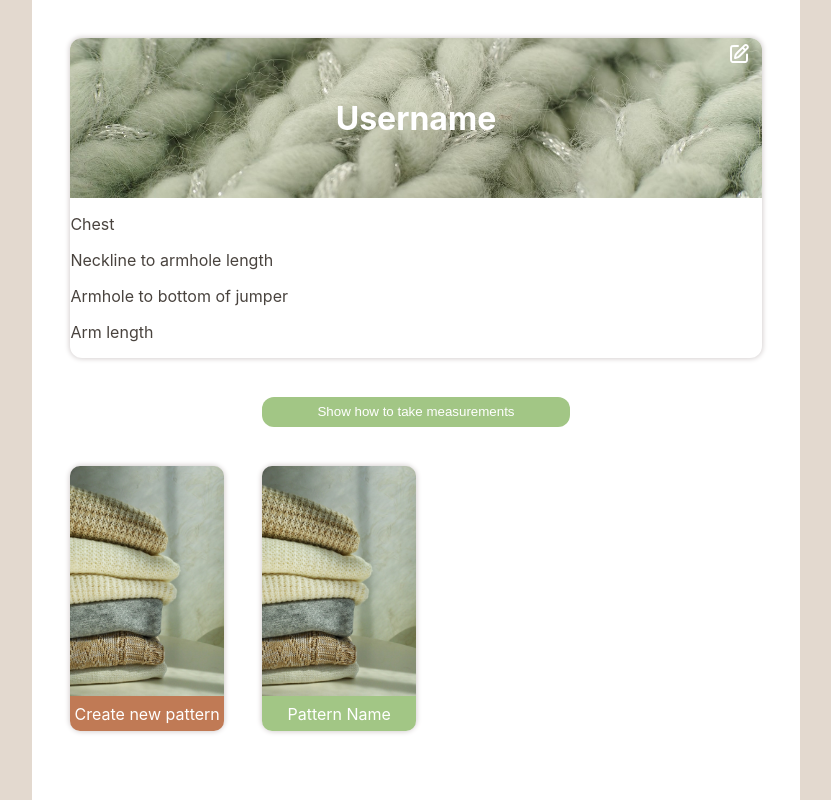
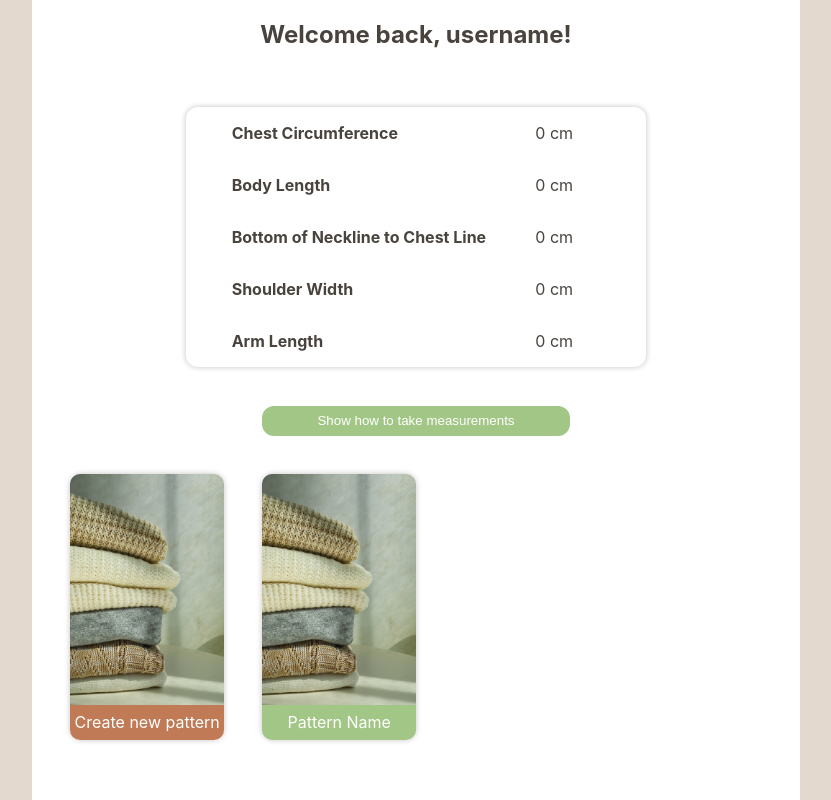
Before and after one commit to ClaireAdele/jumper-generator, a React (Create React App) app: page /profile in a window 1280 px wide. Shown: the whole page, without its empty margins (224-1055 px from the left). Built offline with nearby package versions, Linux system fonts and the light colour scheme.

Commit message:
streamlined some code for readability/quality, started playing around design for profile

```diff
--- a/src/components/homepage/Homepage.css
+++ b/src/components/homepage/Homepage.css
@@ -165,3 +165,65 @@
     text-align: center;
     align-self: center;
 }
+
+@media (max-width: 768px) {
+    #imgContainer {
+        flex-direction: column; /* Stack content vertically */
+        text-align: center; /* Center text for better readability */
+    }
+
+    #websiteTitle {
+        margin-left: 0; /* Center the title on mobile */
+        margin-top: 20px; /* Add spacing for better layout */
+    }
+
+    #pattern-creation {
+        width: 90%; /* Take up more space on smaller screens */
+        margin: 2% auto;
+    }
+
+    .pattern-creation-card {
+        max-width: 100%; /* Make cards full-width on mobile */
+        margin: 2% auto;
+    }
+
+    #description {
+        margin: 5% 10%; /* Reduce side margins for smaller screens */
+    }
+
+    .auth-form {
+        width: 80%; /* Expand the form width */
+        margin: 5% auto;
+    }
+
+    .form-container {
+        margin: 10% 5%;
+    }
+
+    #faq {
+        padding: 5%;
+    }
+
+    #faq-container {
+        margin: 2% 5%;
+    }
+
+    #about {
+        flex-direction: column; /* Stack image and text vertically */
+        text-align: center;
+    }
+
+    #my-picture {
+        max-width: 50%; /* Larger image on mobile */
+        margin: 2% auto;
+    }
+
+    #about-me {
+        margin: 2% 5%;
+    }
+
+    .auth-button {
+        margin: 10% auto;
+        width: 80%; /* Full-width buttons on mobile */
+    }
+}
--- a/src/components/pattern-data-entry/DataEntry.js
+++ b/src/components/pattern-data-entry/DataEntry.js
@@ -4,7 +4,6 @@ import "./DataEntry.css";
 import MeasurementsEntry from "./data-entry-children/MeasurementsEntry";
 import HowToTakeMeasurements from "./data-entry-children/HowToTakeMeasurements";
 import DesiredFit from "./data-entry-children/DesiredFit";
-import { FinalJumperDataContextProvider } from "./data-entry-context/FinalJumperDataContext"
 
 const DataEntry = () => {
 
@@ -12,7 +11,6 @@ const DataEntry = () => {
       <div className="pageBackground">
         <div className="pageShaper">
           <div id="data-entry-page">
-            {/* <FinalJumperDataContextProvider value={{}}> */}
             <div id="data-entry-container">
               <MeasurementsEntry />
               <DesiredFit />
@@ -20,7 +18,6 @@ const DataEntry = () => {
             <button className="main-button-style">Generate Pattern</button>
             <h2>How to take your measurements</h2>
               <HowToTakeMeasurements />
-              {/* </FinalJumperDataContextProvider> */}
           </div>
         </div>
       </div>
--- a/src/components/pattern-data-entry/data-entry-children/DesiredFit.js
+++ b/src/components/pattern-data-entry/data-entry-children/DesiredFit.js
@@ -6,15 +6,9 @@ import "../DataEntry.css";
 
 const DesiredFit = () => {
   const [easeAmount, setEaseAmount] = useState(null);
-  const easeAmountOptions = [
-    { ease: 0, text: "Fitted - 0 cm ease" },
-    { ease: 7, text: "Standard - 7 cm ease" },
-    { ease: 12, text: "Loose - 12cm ease" },
-    { ease: 20, text: "Oversized - 20cm ease" },
-  ];
   const { finalJumperData, setFinalJumperData } = useContext(
       FinalJumperDataContext
-    );
+  );
 
   useEffect(() => {
     if (easeAmount === "") {
@@ -28,6 +22,13 @@ const DesiredFit = () => {
     updatedFinalJumperData.easeAmount = easeAmount;
     setFinalJumperData(updatedFinalJumperData);
   };
+
+  const easeAmountOptions = [
+      { ease: 0, text: "Fitted - 0 cm ease" },
+      { ease: 7, text: "Standard - 7 cm ease" },
+      { ease: 12, text: "Loose - 12cm ease" },
+      { ease: 20, text: "Oversized - 20cm ease" },
+  ];
 
   return (
     <div id="ease-selection-container">
--- a/src/components/pattern-data-entry/data-entry-children/measurements-entry-switch-options/EnterMeasurements.js
+++ b/src/components/pattern-data-entry/data-entry-children/measurements-entry-switch-options/EnterMeasurements.js
@@ -1,6 +1,6 @@
 import { useState, useContext } from "react";
 import { FinalJumperDataContext } from "../../data-entry-context/FinalJumperDataContext";
-import { validateData } from "../../../../services-and-util-functions/utils";
+import { validateData, formatShapeName } from "../../../../services-and-util-functions/utils";
 import InputMeasurement from "./InputMeasurement";
 
 const EnterMeasurements = ({ setToggleComponent }) => {
@@ -60,12 +60,14 @@ const EnterMeasurements = ({ setToggleComponent }) => {
 
   const currentShape = finalJumperData.jumperShape;
   const fields = shapeFields[currentShape];
+  const formattedShapeName = formatShapeName(currentShape);
+
 
   if (!fields) return null; // Handle case where jumperShape is invalid
 
   return (
     <div className="measurements-entry-tile">
-      <h3>{currentShape.replace("-", " ")}</h3>
+      <h3>{formattedShapeName}</h3>
 
       {fields.map((field) => (
         <InputMeasurement
--- a/src/components/pattern-data-entry/data-entry-children/measurements-entry-switch-options/PickShape.js
+++ b/src/components/pattern-data-entry/data-entry-children/measurements-entry-switch-options/PickShape.js
@@ -11,6 +11,8 @@ const PickShape = ({ setToggleComponent }) => {
     const { name, value } = event.target;
     setJumperData((prevData) => ({ ...prevData, [name]: value }));
   };
+
+  const handleClickPickDifferentUnit = () => setToggleComponent("pick-unit");
 
 
   const submitJumperAndNeckShape = () => {
@@ -78,7 +80,7 @@ const PickShape = ({ setToggleComponent }) => {
         </div>
       ))}
 
-      <button className="main-button-style">Pick a different unit</button>
+      <button className="main-button-style" onClick={handleClickPickDifferentUnit}>Pick a different unit</button>
 
       {jumperData.necklineShape && jumperData.jumperShape && (
         <button
--- a/src/components/profile/Profile.css
+++ b/src/components/profile/Profile.css
@@ -3,25 +3,29 @@
     flex-direction: column;
 }
 
-#profile-info-style2 {
-    height: 40vh;
-    display: grid;
-    grid-template-rows: 8% 32% 10% 10% 40%;
-    grid-template-columns: 45% 10% 40% 5%;
-    margin: 5%;
+#profile-info-style {
+    margin: 5% 20% 5% 20%;
     background-color: white;
     border-radius: 12px;
     box-shadow: 0px 0px 5px 1px #d6d1d1;
 }
 
-#measurements-style2 {
-    grid-row: 4 / -1;
-    grid-column: 1 / -1;
+.profile-row {
+    display: grid;
+    grid-template-columns: 10% 60% 20% 10%;
+    justify-items: left;
+}
+
+#profile-label {
+    grid-column: 2;
+}
+
+#profile-value {
+    grid-column: 3;
+    justify-self: center;
 }
 
 #username-img {
-    grid-row: 1 / 4;
-    grid-column: 1 / -1;
     background-image: url("./profile-assets/fabric-2892492_1280.jpg");
     background-size: cover;
     background-position: center;
--- a/src/components/profile/Profile.js
+++ b/src/components/profile/Profile.js
@@ -3,7 +3,7 @@ import "./Profile.css"
 import HowToTakeMeasurements from "../pattern-data-entry/data-entry-children/HowToTakeMeasurements"
 import PatternList from "./pattern-list/PatternList"
 import React, { useState } from "react"
-import svg_icon_img from "../homepage/homepage_assets/ball-of-wool-svgrepo-com.svg";
+import Measurement from "./profile-children/Measurement"
 import editSvgIcon from "./profile-assets/pen-square-svgrepo-com.svg"
 
 const ProfilePage = () => {
@@ -19,23 +19,44 @@ const ProfilePage = () => {
     }
   }
 
+  const measurementsList = [
+    {
+      label: "Chest Circumference",
+      name: "chestCircumference",
+      value: 0,
+    },
+    {
+      label: "Body Length",
+      name: "bodyLength",
+      value: 0,
+    },
+    {
+      label: "Bottom of Neckline to Chest Line",
+      name: "necklineToChest",
+      value: 0,
+    },
+    {
+      label: "Shoulder Width",
+      name: "shoulderWidth",
+      value: 0,
+    },
+    {
+      label: "Arm Length",
+      name: "armLength",
+      value: 0,
+    },
+  ];
+
   return (
     <div className="pageBackground">
       <div className="pageShaper">
         <div id="profile-page">
-          <div id="profile-info-style2">
-            <div id="username-img">
-              <h1>Username</h1>
-            </div>
-            <div id="edit-profile">
-              <img src={editSvgIcon} id="edit-profile-img"></img>
-            </div>
-            <div id="measurements-style2">
-              <p>Chest</p>
-              <p></p>
-              <p>Neckline to armhole length</p>
-              <p>Armhole to bottom of jumper</p>
-              <p>Arm length</p>
+          <h2 style={{ alignSelf: "center" }}>Welcome back, username!</h2>
+          <div id="profile-info-style">
+            <div id="measurements-style">
+              {measurementsList.map((measurement) => {
+                return <Measurement measurement={measurement} />;
+              })}
             </div>
           </div>
           {showHowToTakeMeasurements ? (
--- a/src/components/profile/pattern-list/Patterns.css
+++ b/src/components/profile/pattern-list/Patterns.css
@@ -1,6 +1,7 @@
 #pattern-list-container {
     display: flex;
     margin-bottom: 5%;
+    max-width: 100%;
 }
 
 .pattern-tile {
--- /dev/null
+++ b/src/components/profile/profile-children/Measurement.js
@@ -0,0 +1,16 @@
+import React, { useState } from "react";
+
+const Measurement = ({ measurement }) => {
+  const [preferredUnit, setPreferredUnit] = useState("cm");
+
+  return (
+    <div className="profile-row">
+      <p id="profile-label">
+        <b>{measurement.label}</b>
+      </p>
+      <p id="profile-value">{measurement.value + " " + preferredUnit}</p>
+    </div>
+  );
+};
+
+export default Measurement;
--- a/src/services-and-util-functions/utils.js
+++ b/src/services-and-util-functions/utils.js
@@ -23,4 +23,14 @@ const validateData = (finalJumperData, jumperData) => {
     return true;
 };
 
-export { validateData }
+const formatShapeName = (currentShapeString) => {
+  const shapeMapping = {
+    "top-down-raglan": "Top-Down Raglan Jumper",
+    "drop-shoulder": "Drop-Shoulder Jumper",
+    "bottom-up": "Drop-Shoulder Jumper",
+  };
+
+  return shapeMapping[currentShapeString] || "Unknown Shape";
+};
+
+export { validateData, formatShapeName };
```
Also changed, not shown: src/components/pattern-data-entry/data-entry-children/MeasurementsEntry.js (+2 -10 lines).
